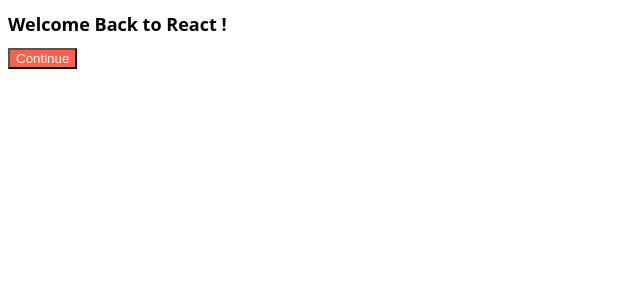
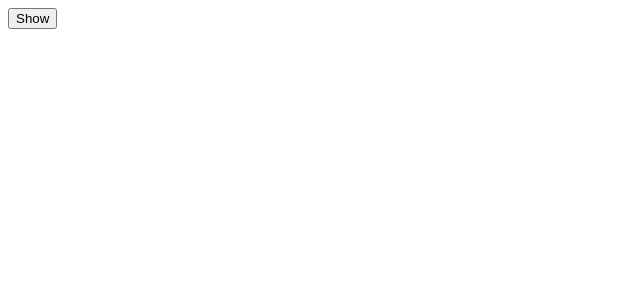
Before and after one commit to dition0221/react-movie_web_service-2, a React (Create React App) app: page / in a window 1280 px wide. Shown: the top 300 px of the page, without its empty margins (0-640 px from the left). Built offline with nearby package versions, Linux system fonts and the light colour scheme.

Commit message:
23-08-05 / Effect

```diff
--- a/src/App.js
+++ b/src/App.js
@@ -1,11 +1,20 @@
-import Button from "./components/Button";
-import styles from "./App.module.css";
+import { useEffect, useState } from "react";
+
+function Hello() {
+  useEffect(() => {
+    console.log("Created ✔");
+    return () => console.log("destroyed ❌");
+  }, []);
+  return <h1>Hello !</h1>;
+}
 
 function App() {
+  const [showing, setShowing] = useState(false);
+  const onClick = () => setShowing((prev) => !prev);
   return (
     <div>
-      <h1 className={styles.title}>Welcome Back to React !</h1>
-      <Button text={"Continue"} />
+      <button onClick={onClick}>{showing ? "Hide" : "Show"}</button>
+      {showing ? <Hello /> : null}
     </div>
   );
 }
--- a/src/index.js
+++ b/src/index.js
@@ -3,8 +3,4 @@
 import App from "./App";
 
 const root = ReactDOM.createRoot(document.getElementById("root"));
-root.render(
-  <React.StrictMode>
-    <App />
-  </React.StrictMode>
-);
+root.render(<App />);
```
Also changed, not shown: 2 other files (tests, documents, lock files or other folders).
